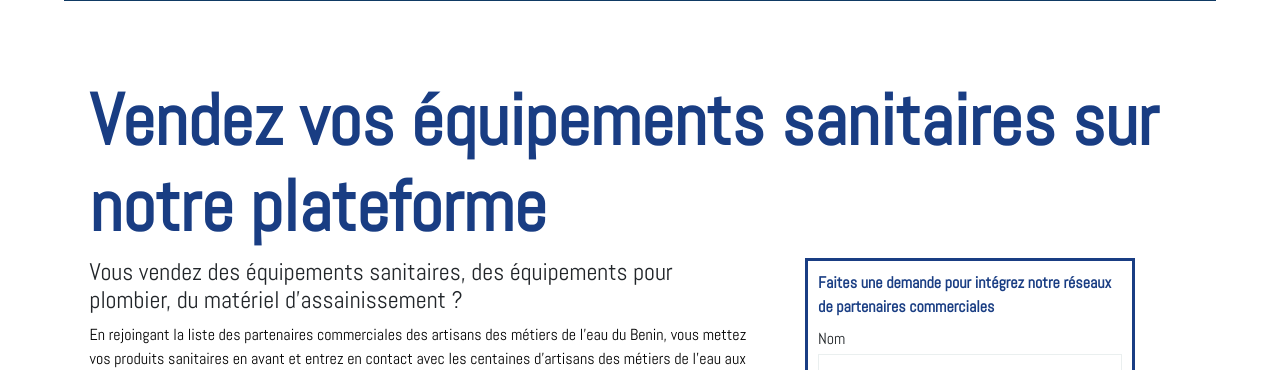
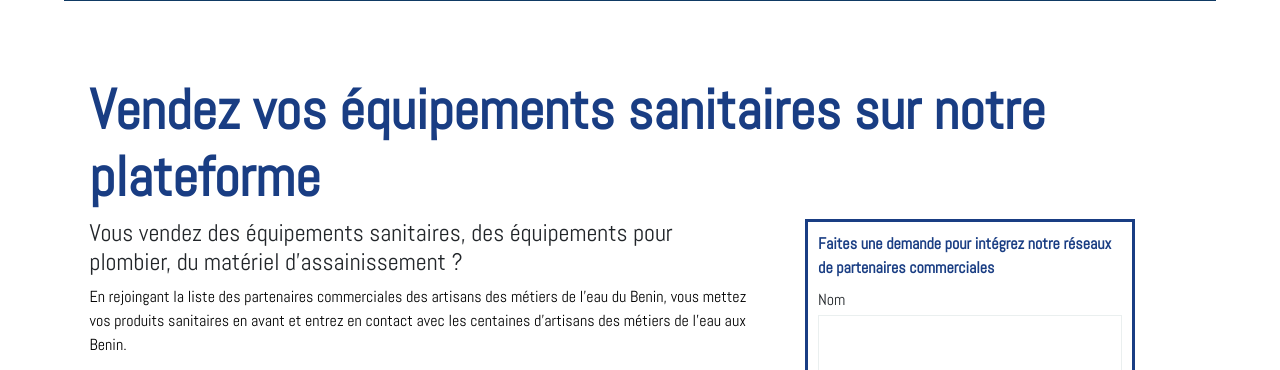
Before and after one commit to maxxender/artisans-eaux-benin, a PHP site: page / in a window 1280 px wide. Shown: the part 2069-2439 px from the top of the page. Run offline with PHP 8.4, Linux system fonts and the light colour scheme; data that the repository does not hold is empty.

Commit message:
maj index.css style.css

```diff
--- a/index.css
+++ b/index.css
@@ -391,7 +391,7 @@ body{
     color: #fff;
 }
 .partenaires-prev h3{
-    font-size: 4.5em;
+    font-size: 3.5em;
     color: #193d83;
     font-weight: 800;
 }
--- a/index.php
+++ b/index.php
@@ -37,7 +37,7 @@
               <a href="./inscription.php" class="lien">S'inscrire comme plombier ou hydraulicien</a>
               <a href="./#services" class="lien">Demandez un service de plomberie ou d'hydraulicien</a>
               <a href="./#formations" class="lien">Suivre une formation en plomberie</a>
-              <a href="" class="lien">Vendre un produit pour plombier ou hydraulicien</a>
+              <a href="./#partenaires" class="lien">Vendre un produit pour plombier ou hydraulicien</a>
             </div>
         </div>
         <div class="president-part">
@@ -130,7 +130,7 @@
     </div>
     </div>
 
-    <div class="partenaires-prev">
+    <div class="partenaires-prev" id="partenaires">
       <h3 class="title-partenaire">Vendez vos équipements sanitaires sur notre plateforme</h3>
       <div class="partenaires-prev-container">
         <div class="partenaires-prev-important">
```
